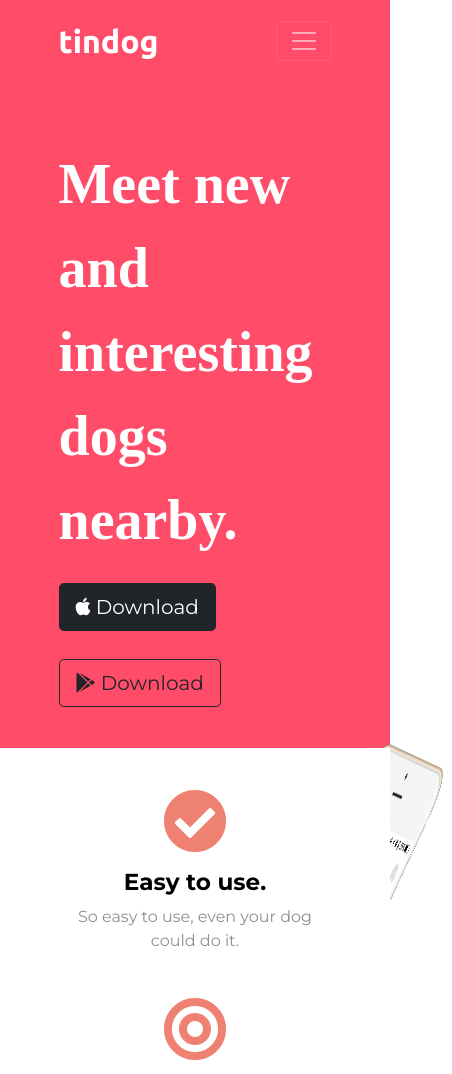
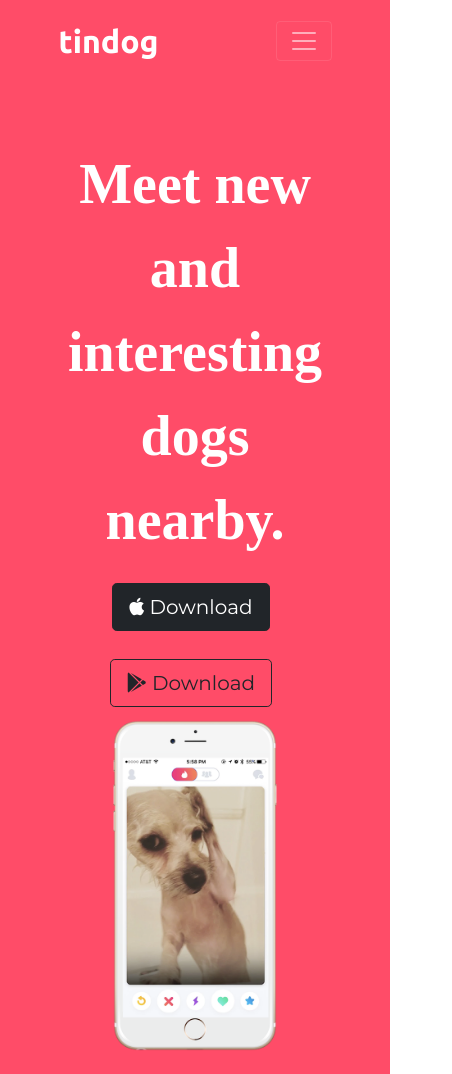
Before and after one commit to krisztian-Z/tindog, a plain HTML site: page index.html in a window 390 px wide. Shown: the top 1074 px of the page, 452 px wide, since content can reach past the window. Drawn offline with nearby package versions, Linux system fonts and the light colour scheme.

Commit message:
update media

```diff
--- a/css/styles.css
+++ b/css/styles.css
@@ -54,7 +54,6 @@ p {
 /* Title image */
 .title-image {
     width: 20%;
-    height: 85%;
     transform: rotate(25deg);
     position: absolute;
     right: 22%;
@@ -121,3 +120,14 @@ p {
 .footer {
     color: #fff;
 }
+
+@media (max-width:1030px) {
+    #title {
+        text-align: center;
+    }
+    .title-image{
+        position: static;
+        transform: rotate(0);
+        width: 60%;
+    }
+}
```
